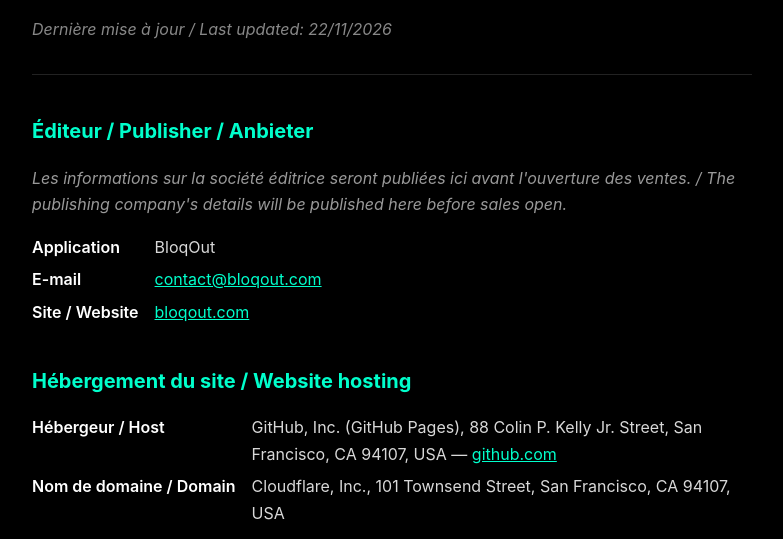
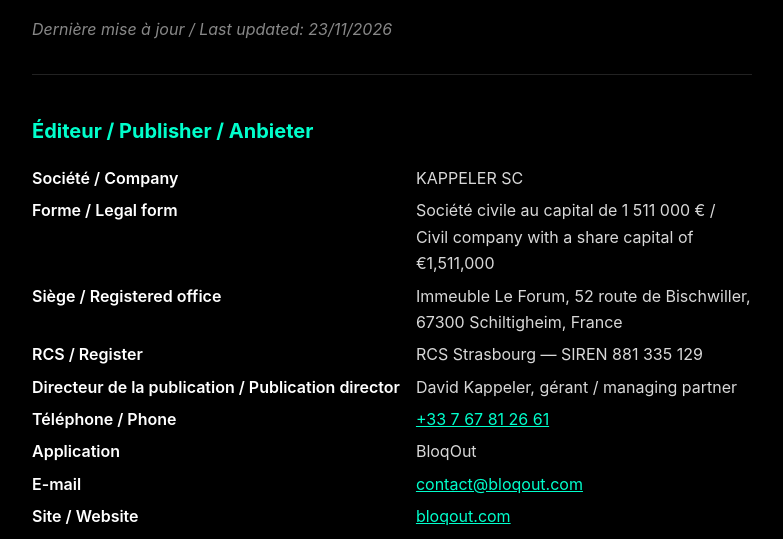
Before and after one commit to ralphgkappeler-cloud/bloqout-legal, a plain HTML site: page legal.html in a window 1280 px wide. Shown: the part 208-747 px from the top of the page, without its empty margins (248-1031 px from the left). Drawn offline with Linux system fonts and the light colour scheme.

Commit message:
Mentions légales : éditeur KAPPELER SC
Co-Authored-By: Claude Opus 5.5 <noreply@anthropic.com>

```diff
--- a/legal.html
+++ b/legal.html
@@ -30,14 +30,18 @@
 <main>
   <a class="back" href="./index.html">&larr; Retour / Back</a>
   <h1>Informations légales<br><small style="color:#888;font-size:1rem">Legal information · Impressum</small></h1>
-  <p class="updated">Dernière mise à jour / Last updated: 22/11/2026</p>
+  <p class="updated">Dernière mise à jour / Last updated: 23/11/2026</p>
   <hr>
 
   <h2>Éditeur / Publisher / Anbieter</h2>
-  <!-- À COMPLÉTER après le rendez-vous avec le comptable : dénomination, forme, capital, siège,
-       RCS + SIREN, n° de TVA intracommunautaire, représentant légal (= directeur de la publication). -->
-  <p class="pending">Les informations sur la société éditrice seront publiées ici avant l'ouverture des ventes. / The publishing company's details will be published here before sales open.</p>
+  <!-- À COMPLÉTER : n° de TVA intracommunautaire (FR60 881 335 129 calculé, à confirmer avant de l'ajouter). -->
   <dl>
+    <dt>Société / Company</dt><dd>KAPPELER SC</dd>
+    <dt>Forme / Legal form</dt><dd>Société civile au capital de 1 511 000 € / Civil company with a share capital of €1,511,000</dd>
+    <dt>Siège / Registered office</dt><dd>Immeuble Le Forum, 52 route de Bischwiller, 67300 Schiltigheim, France</dd>
+    <dt>RCS / Register</dt><dd>RCS Strasbourg — SIREN 881 335 129</dd>
+    <dt>Directeur de la publication / Publication director</dt><dd>David Kappeler, gérant / managing partner</dd>
+    <dt>Téléphone / Phone</dt><dd><a href="tel:+33767812661">+33 7 67 81 26 61</a></dd>
     <dt>Application</dt><dd>BloqOut</dd>
     <dt>E-mail</dt><dd><a href="mailto:contact@bloqout.com">contact@bloqout.com</a></dd>
     <dt>Site / Website</dt><dd><a href="https://bloqout.com">bloqout.com</a></dd>
```
